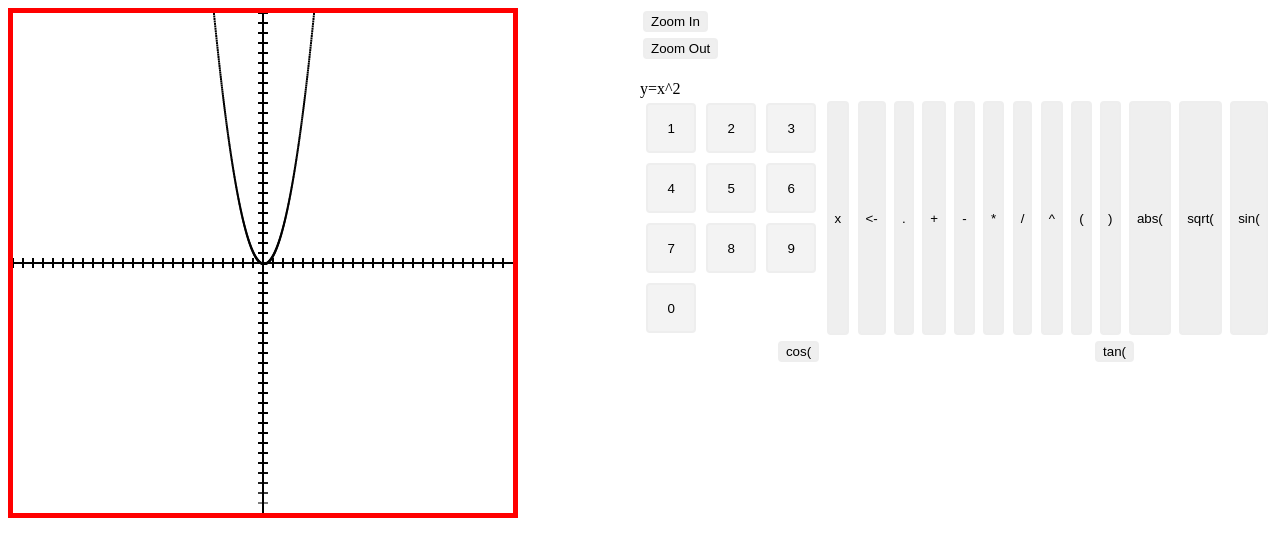
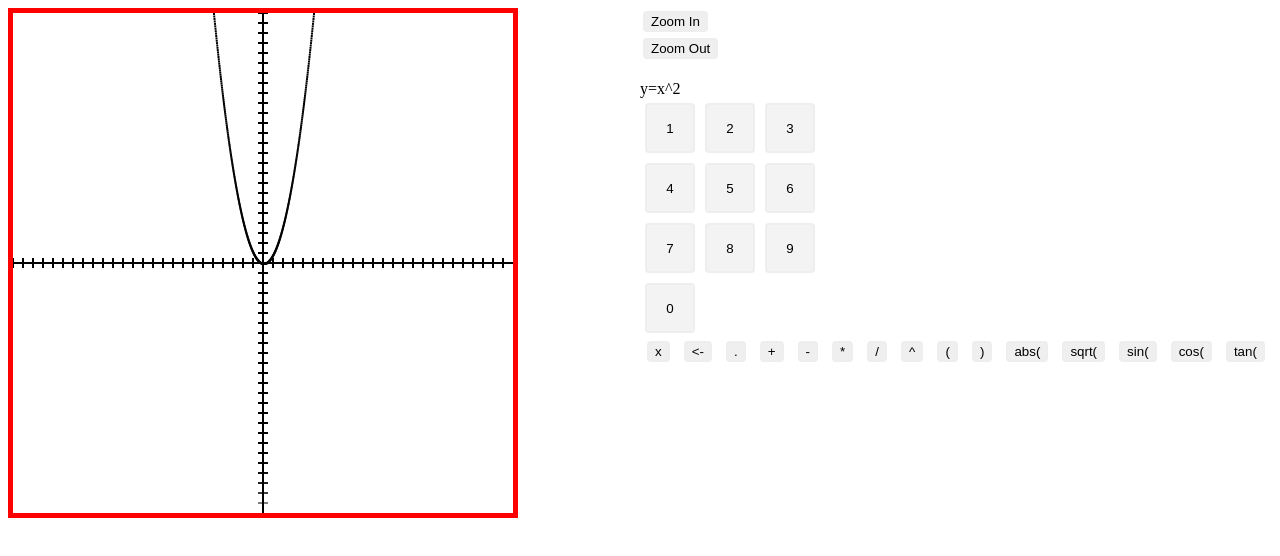
Before and after one commit to Michael2-3B/GrapherJS, a plain HTML site: page index.html in a window 1280 px wide. Drawn offline with Linux system fonts and the light colour scheme.

Commit message:
Update index.html

```diff
--- a/index.html
+++ b/index.html
@@ -14,8 +14,8 @@
     <button id="zoomOut" onmousedown="zoomOut()">Zoom Out</button><br><br>
     <!--I added a div that will display the function.-->
     <div id="functionDisplay" height="10vh">y=</div>
-    <!--I added a div for the buttons.-->
-    <div id="functionButtons"><div id="numberButtons"></div></div>
+    <!--I added divs for the buttons.-->
+    <div id="numberButtons"></div><div id="functionButtons"></div>
 </div>
 <SCRIPT src="js/main.js"></SCRIPT>
 </body>
```
